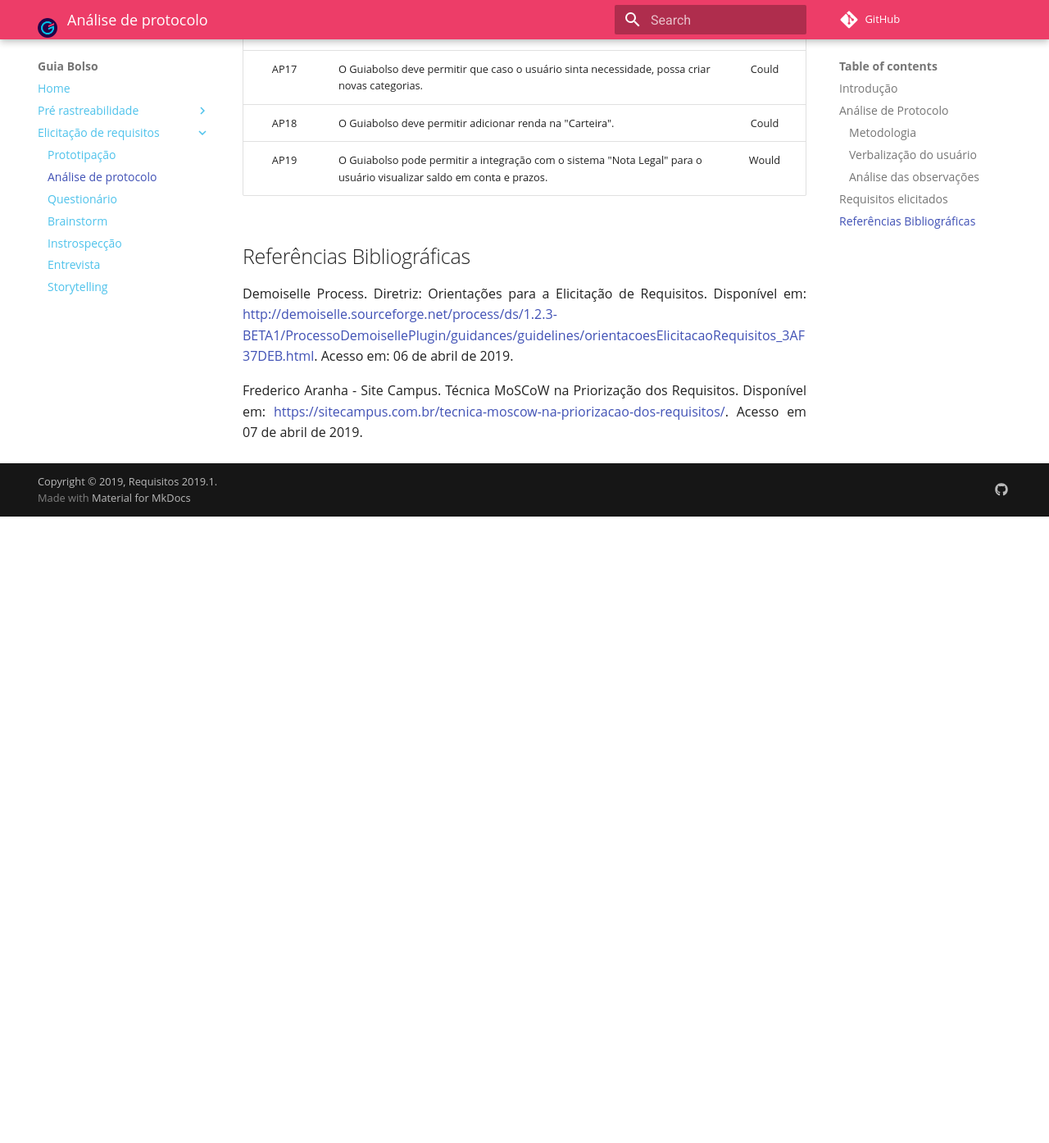
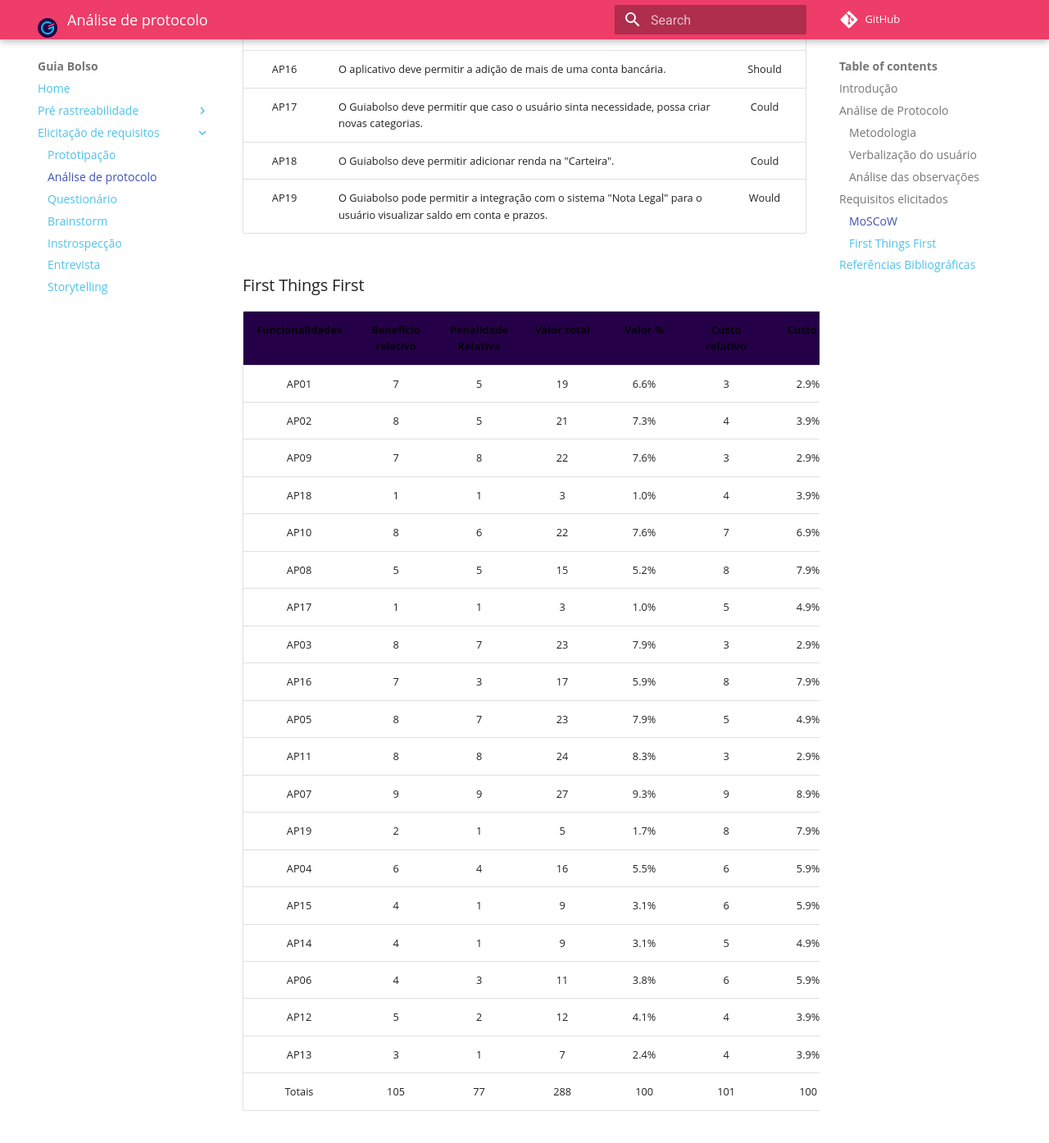
Before and after one commit to fga-disciplinas/2019.1-Guia-Bolso, an MkDocs documentation site: the page built from docs/elicitacao-de-requisitos/analise-de-protocolo.md, in a window 1280 px wide and 1400 px high, scrolled down 3736 px. Shown: the top 1394 px of the window at 82% size. Built offline with MkDocs 1.6.1 and Material for MkDocs 9.7.7, drawn with Linux system fonts in a browser that asks for light colours; comment, search, counter and statistics services are not loaded; old or Windows-style settings are respelled for this version of MkDocs; before the commit the page ends 4366 px from its top, so only the background shows below that; some of the changed text lies outside the part shown.

Commit message:
Adicionando tabela de ftf Analise de prot.

```diff
--- a/docs/elicitacao-de-requisitos/analise-de-protocolo.md
+++ b/docs/elicitacao-de-requisitos/analise-de-protocolo.md
@@ -42,6 +42,7 @@ Por meio da Análise de protocolo, foi possível observar que o aplicativo tem u
 Entretanto, deve-se considerar que a usuária teve que adicionar as transações manualmente, influenciando no tempo total. Sua verbalização foi clara a ponto de poder notar que o processo de inserção de dados manualmente era um processo cansativo.
 
 ## Requisitos elicitados
+### MoSCoW
 
 |Código|Descrição do Requisito|Prioridade|
 |:------:|----------------------|:----------:|
@@ -65,7 +66,33 @@ Entretanto, deve-se considerar que a usuária teve que adicionar as transações
 |AP18|O Guiabolso deve permitir adicionar renda na "Carteira".|Could|
 |AP19|O Guiabolso pode permitir a integração com o sistema "Nota Legal" para o usuário visualizar saldo em conta e prazos.|Would|
 
+### First Things First
+| Funcionalidades | Benefício relativo | Penalidade Relativa | Valor total | Valor %| Custo relativo | Custo % | Risco relativo | Risco % | Prioridade |
+|:--:|:--:|:--:|:--:|:--:|:--:|:--:|:--:|:--:|:--:|
+| AP01 | 7 | 5 | 19 | 6.6% | 3 | 2.9% | 1 | 1.7% | 1.434 |
+| AP02 | 8 | 5 | 21 | 7.3% | 4 | 3.9% | 1 | 1.7% | 1.303 |
+| AP09 | 7 | 8 | 22 | 7.6% | 3 | 2.9% | 1 | 1.7% | 1.175 |
+| AP18 | 1 | 1 | 3 | 1.0% | 4 | 3.9% | 1 | 1.7% | 1.105 |
+| AP10 | 8 | 6 | 22 | 7.6% | 7 | 6.9% | 2 | 3.3% | 0.963 |
+| AP08 | 5 | 5 | 15 | 5.2% | 8 | 7.9% | 2 | 3.3% | 0.861 |
+| AP17 | 1 | 1 | 3 | 1.0% | 5 | 4.9% | 4 | 6.7% | 0.735 |
+| AP03 | 8 | 7 | 23 | 7.9% | 3 | 2.9% | 1 | 1.7% | 0.717 |
+| AP16 | 7 | 3 | 17 | 5.9% | 8 | 7.9% | 3 | 5.0% | 0.517 |
+| AP05 | 8 | 7 | 23 | 7.9% | 5 | 4.9% | 1 | 1.7% | 0.424 |
+| AP11 | 8 | 8 | 24 | 8.3% | 3 | 2.9% | 2 | 3.3% | 0.410 |
+| AP07 | 9 | 9 | 27 | 9.3% | 9 | 8.9% | 9 | 15.2% | 0.385 |
+| AP19 | 2 | 1 | 5 | 1.7% | 8 | 7.9% | 9 | 15.2% | 0.357 |
+| AP04 | 6 | 4 | 16 | 5.5% | 6 | 5.9% | 6 | 10.1% | 0.343 |
+| AP15 | 4 | 1 | 9 | 3.1% | 6 | 5.9% | 6 | 10.1% | 0.335 |
+| AP14 | 4 | 1 | 9 | 3.1% | 5 | 4.9% | 3 | 5.0% | 0.325 |
+| AP06 | 4 | 3 | 11 | 3.8% | 6 | 5.9% | 3 | 5.0% | 0.266 |
+| AP12 | 5 | 2 | 12 | 4.1% | 4 | 3.9% | 3 | 5.0% | 0.152 |
+| AP13 | 3 | 1 | 7 | 2.4% | 4 | 3.9% | 1 | 1.7% | 0.141 |
+| Totais | 105 | 77 | 288 | 100 | 101 | 100 | 59 | 100 |
+
 ## Referências Bibliográficas
 Demoiselle Process. Diretriz: Orientações para a Elicitação de Requisitos. Disponível em: <http://demoiselle.sourceforge.net/process/ds/1.2.3-BETA1/ProcessoDemoisellePlugin/guidances/guidelines/orientacoesElicitacaoRequisitos_3AF37DEB.html>. Acesso em: 06 de abril de 2019.
 
 Frederico Aranha - Site Campus. Técnica MoSCoW na Priorização dos Requisitos. Disponível em: <https://sitecampus.com.br/tecnica-moscow-na-priorizacao-dos-requisitos/>. Acesso em 07 de abril de 2019.
+
+SEQ18RRANO, Maurício; SERRANO, Milene. Requisitos - Aula 07. 1º/2019. 50 slides. Material apresentado para a disciplina de Requisitos de Software no curso de Engenharia de Software da UnB, FGA.
```
